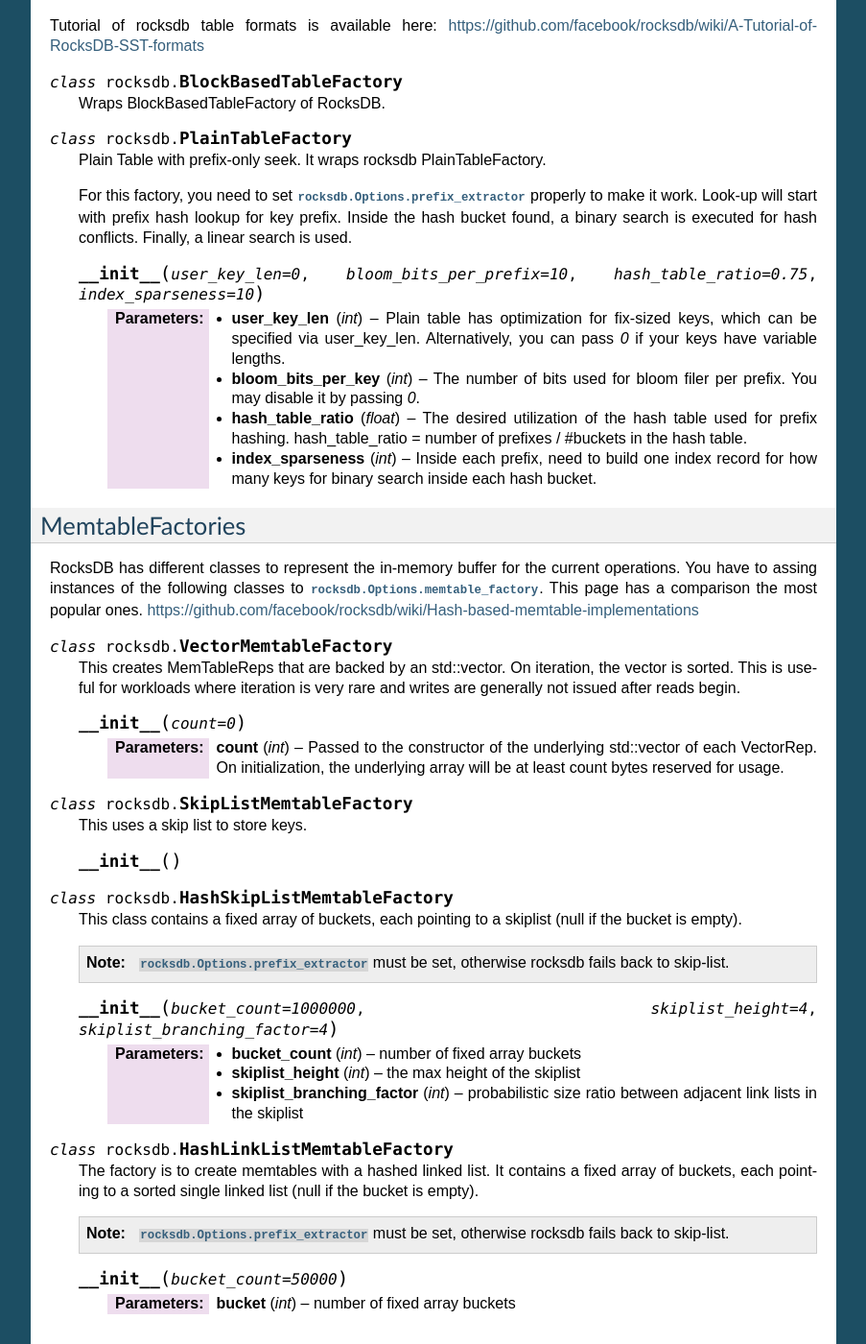
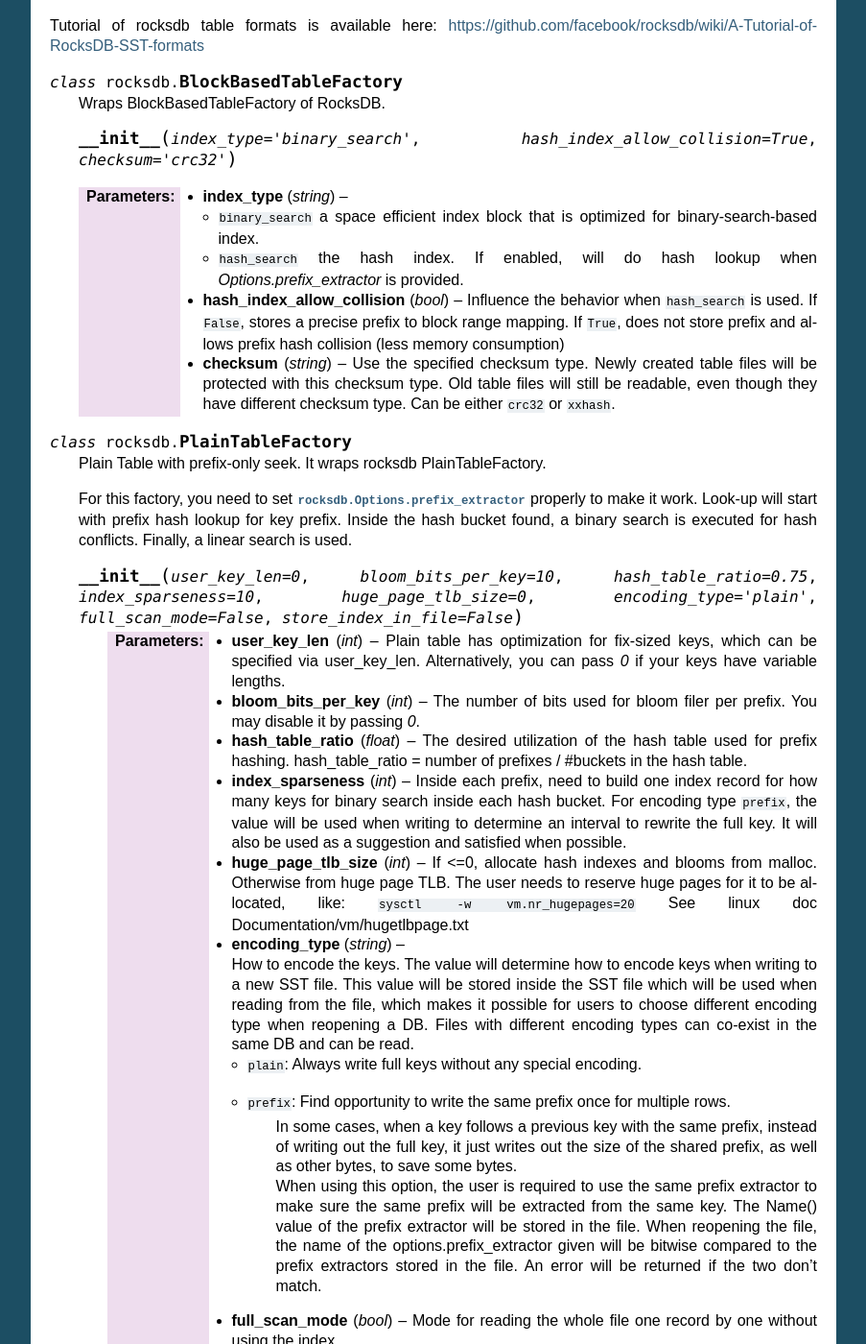
Before and after one commit to stephan-hof/pyrocksdb, a Sphinx documentation site: the page built from docs/api/options.rst, in a window 1280 px wide and 1400 px high, scrolled down 14494 px. Shown: the whole window at 96% size, without its empty margins (198-1101 px from the left). Built offline with Sphinx 7.4.7, drawn with Linux system fonts in a browser that asks for light colours; some of the changed text lies outside the part shown.

Commit message:
Document the new init-methods for the SST-table-builders

```diff
--- a/docs/api/options.rst
+++ b/docs/api/options.rst
@@ -902,6 +902,26 @@
 
     Wraps BlockBasedTableFactory of RocksDB.
 
+    .. py:method:: __init__(index_type='binary_search', hash_index_allow_collision=True, checksum='crc32')
+
+    :param string index_type:
+        * ``binary_search`` a space efficient index block that is optimized
+          for binary-search-based index.
+        * ``hash_search`` the hash index. If enabled, will do hash lookup
+          when `Options.prefix_extractor` is provided.
+
+    :param bool hash_index_allow_collision:
+        Influence the behavior when ``hash_search`` is used.
+        If ``False``, stores a precise prefix to block range mapping.
+        If ``True``, does not store prefix and allows prefix hash collision
+        (less memory consumption)
+
+    :param string checksum:
+        Use the specified checksum type. Newly created table files will be
+        protected with this checksum type. Old table files will still be readable,
+        even though they have different checksum type.
+        Can be either ``crc32`` or ``xxhash``.
+
 .. py:class:: rocksdb.PlainTableFactory
 
     Plain Table with prefix-only seek. It wraps rocksdb PlainTableFactory.
@@ -911,7 +931,7 @@
     key prefix. Inside the hash bucket found, a binary search is executed for
     hash conflicts. Finally, a linear search is used.
 
-    .. py:method:: __init__(user_key_len=0, bloom_bits_per_prefix=10, hash_table_ratio=0.75, index_sparseness=10)
+    .. py:method:: __init__(user_key_len=0, bloom_bits_per_key=10, hash_table_ratio=0.75, index_sparseness=10, huge_page_tlb_size=0, encoding_type='plain', full_scan_mode=False, store_index_in_file=False)
 
         :param int user_key_len:
             Plain table has optimization for fix-sized keys, which can be
@@ -929,6 +949,45 @@
         :param int index_sparseness:
             Inside each prefix, need to build one index record for how
             many keys for binary search inside each hash bucket.
+            For encoding type ``prefix``, the value will be used when
+            writing to determine an interval to rewrite the full key.
+            It will also be used as a suggestion and satisfied when possible.
+
+        :param int huge_page_tlb_size:
+            If <=0, allocate hash indexes and blooms from malloc.
+            Otherwise from huge page TLB.
+            The user needs to reserve huge pages for it to be allocated, like:
+            ``sysctl -w vm.nr_hugepages=20``
+            See linux doc Documentation/vm/hugetlbpage.txt
+
+        :param string encoding_type:
+            How to encode the keys.  The value will determine how to encode keys
+            when writing to a new SST file. This value will be stored
+            inside the SST file which will be used when reading from the
+            file, which makes it possible for users to choose different
+            encoding type when reopening a DB. Files with different
+            encoding types can co-exist in the same DB and can be read.
+
+            * ``plain``: Always write full keys without any special encoding.
+            * ``prefix``: Find opportunity to write the same prefix once for multiple rows.
+                In some cases, when a key follows a previous key with the same prefix,
+                instead of writing out the full key, it just writes out the size of the
+                shared prefix, as well as other bytes, to save some bytes.
+
+                When using this option, the user is required to use the same prefix
+                extractor to make sure the same prefix will be extracted from the same key.
+                The Name() value of the prefix extractor will be stored in the file.
+                When reopening the file, the name of the options.prefix_extractor given
+                will be bitwise compared to the prefix extractors stored in the file.
+                An error will be returned if the two don't match.
+
+        :param bool full_scan_mode:
+            Mode for reading the whole file one record by one without using the index.
+
+        :param bool store_index_in_file:
+            Compute plain table index and bloom filter during file building
+            and store it in file. When reading file, index will be mmaped
+            instead of recomputation.
 
 .. _memtable_factories_label:
 
```
Also changed, not shown: 2 other files.
